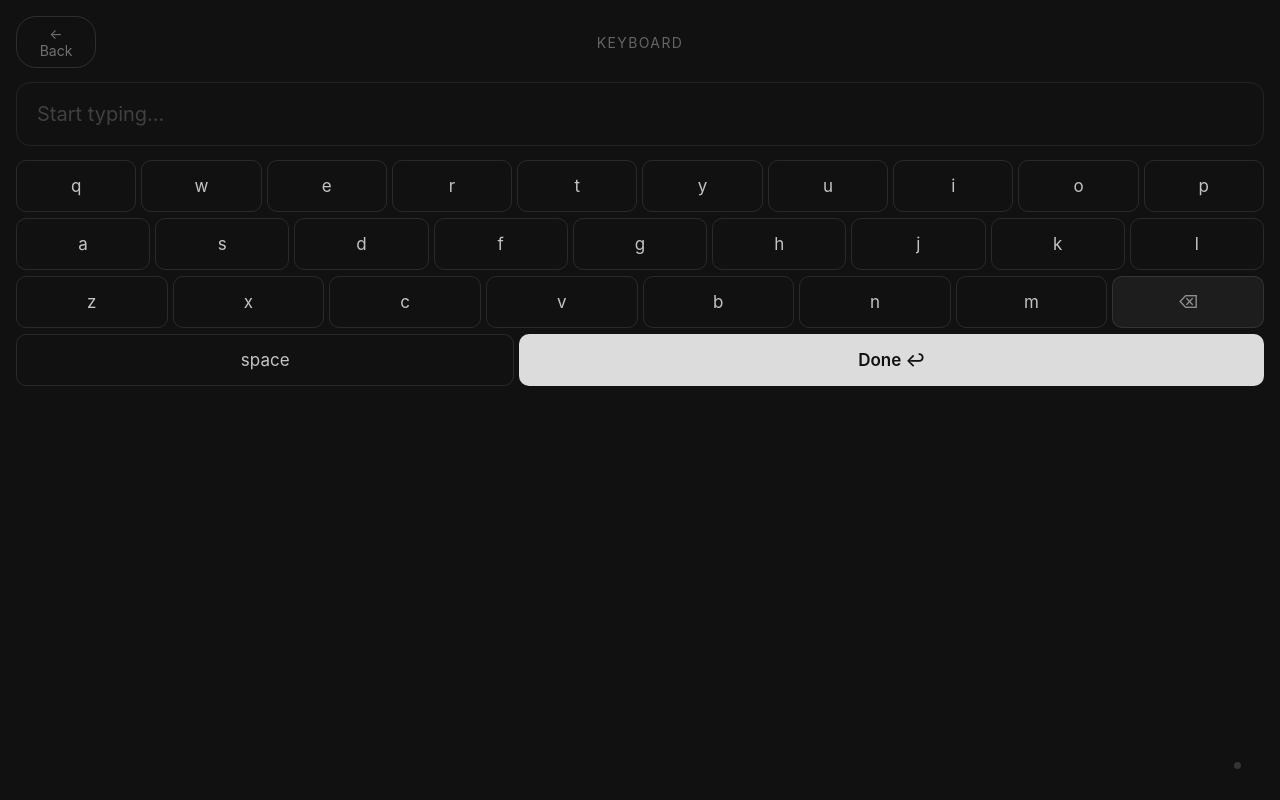
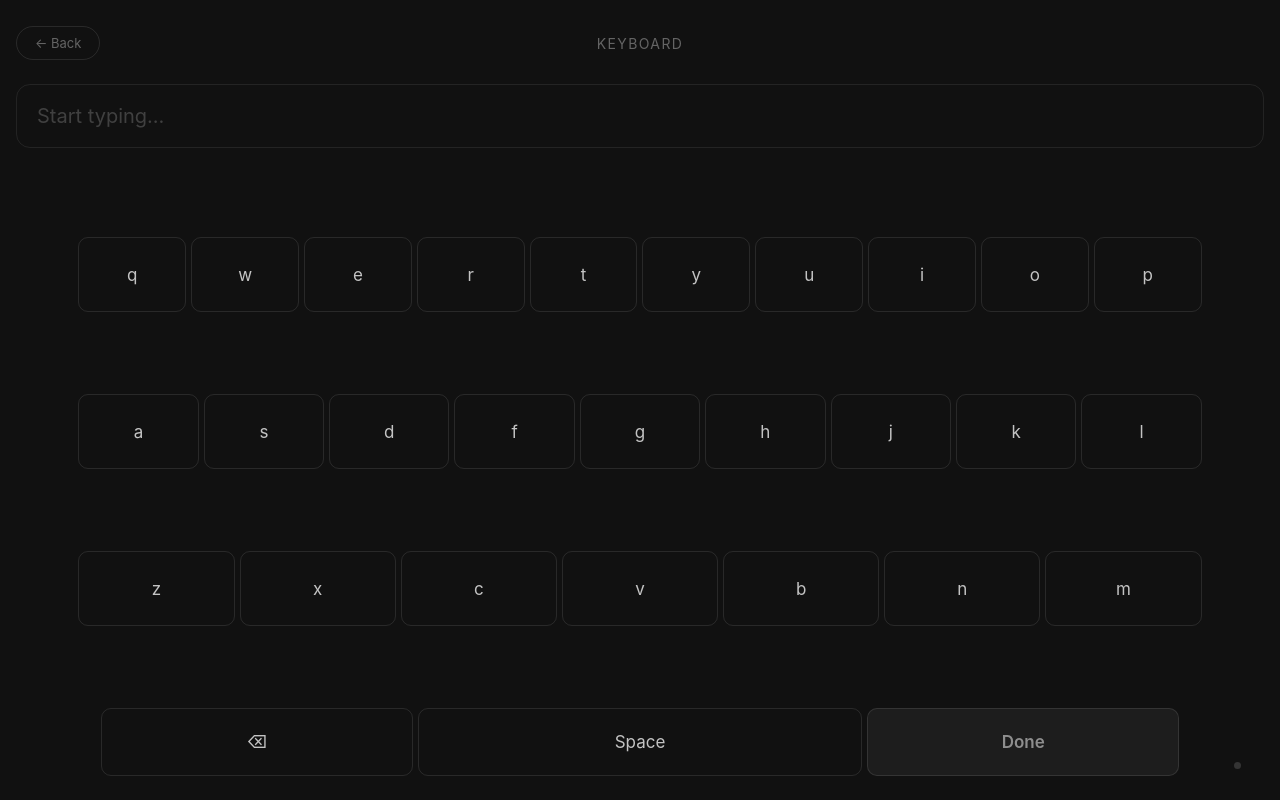
Before and after one commit to alekmiltenov/Voxen, a React (Vite) app in the folder frontend/: page /keyboard in a window 1280 px wide. Built offline with nearby package versions, Linux system fonts and the light colour scheme.

Commit message:
Fix keyboard layout

```diff
--- a/frontend/src/pages/Keyboard.jsx
+++ b/frontend/src/pages/Keyboard.jsx
@@ -7,8 +7,14 @@ import { GazeIndicator } from "../components/EyeTrackingDebug";
 const ROWS = [
   ["Q","W","E","R","T","Y","U","I","O","P"],
   ["A","S","D","F","G","H","J","K","L"],
-  ["Z","X","C","V","B","N","M","⌫"],
+  ["Z","X","C","V","B","N","M"],
 ];
+
+const getBottomRow = (mode) => (
+  (mode === "eyes" || mode === "cnn")
+    ? ["DELETE", "SPACE", "DONE", "TOGGLE_REPEAT"]
+    : ["DELETE", "SPACE", "DONE"]
+);
 
 export default function Keyboard() {
   const navigate      = useNavigate();
@@ -30,6 +36,7 @@ export default function Keyboard() {
   ));
   const [selRow, setSelRow] = useState(0);
   const [selCol, setSelCol] = useState(0);
+  const [hoveredKey, setHoveredKey] = useState(null);
   const modeRef = useRef(mode);
   const eyeHoldRepeatEnabledRef = useRef(eyeHoldRepeatEnabled);
   const selRowRef = useRef(0);
@@ -39,7 +46,7 @@ export default function Keyboard() {
     ROWS[0],
     ROWS[1],
     ROWS[2],
-    (mode === "eyes" || mode === "cnn") ? ["SPACE", "TOGGLE_REPEAT", "DONE"] : ["SPACE", "DONE"],
+    getBottomRow(mode),
   ];
 
   const currentTextWords = () => text.trim().split(/\s+/).filter(Boolean);
@@ -77,13 +84,14 @@ export default function Keyboard() {
   }
 
   function pressKey(key) {
-    if (key === "⌫") setText(t => t.slice(0, -1));
+    if (key === "DELETE") setText(t => t.slice(0, -1));
     else setText(t => t + key.toLowerCase());
   }
 
   function activateSelectedKey(navRows) {
     const key = navRows[selRowRef.current]?.[selColRef.current];
     if (!key) return;
+    if (key === "DELETE") { setText(t => t.slice(0, -1)); return; }
     if (key === "SPACE") { setText(t => t + " "); return; }
     if (key === "TOGGLE_REPEAT") {
       setEyeHoldRepeatEnabled(!eyeHoldRepeatEnabledRef.current);
@@ -106,7 +114,7 @@ export default function Keyboard() {
         ROWS[0],
         ROWS[1],
         ROWS[2],
-        (modeRef.current === "eyes" || modeRef.current === "cnn") ? ["SPACE", "TOGGLE_REPEAT", "DONE"] : ["SPACE", "DONE"],
+        getBottomRow(modeRef.current),
       ];
       const row = selRowRef.current;
       const col = selColRef.current;
@@ -251,18 +259,7 @@ export default function Keyboard() {
           )}
           <span style={s.label}>Keyboard</span>
         </div>
-        <div style={{ width: 80 }} />
       </div>
-
-      {enabled && (
-        <div style={s.headHint}>
-          {mode === "head"
-            ? <>Head control active — tilt <strong>BACK</strong> to return</>
-            : <>Eye control active — look <strong>LEFT</strong> to return</>}
-        </div>
-      )}
-
-      {enabled && <p style={s.stateIndicator}>{eyeStateLabel()}</p>}
 
       <div style={s.display}>
         <span style={text ? s.displayText : s.placeholder}>
@@ -271,46 +268,90 @@ export default function Keyboard() {
       </div>
 
       <div style={s.keysArea}>
+        {enabled && (
+          <div style={s.statusOverlayRow}>
+            <div style={s.headHint}>
+              {mode === "head"
+                ? <>Head control active - tilt <strong>BACK</strong> to return</>
+                : <>Eye control active - look <strong>LEFT</strong> to return</>}
+            </div>
+            <p style={s.stateIndicator}>{eyeStateLabel()}</p>
+          </div>
+        )}
+
         {ROWS.map((row, ri) => (
-          <div key={ri} style={s.row}>
+          <div key={ri} style={{ ...s.row, ...s.letterRow }}>
             {row.map((key, ci) => {
+              const keyId = `key-${ri}-${ci}`;
               const isSelected = enabled && selRow === ri && selCol === ci;
+              const isHovered = !enabled && hoveredKey === keyId;
               return (
                 <button key={`${ri}-${ci}-${key}`}
-                  style={{ ...(key === "⌫" ? { ...s.key, ...s.bsKey } : s.key), ...(isSelected ? s.selectedKey : {}) }}
+                  style={{ ...s.key, ...s.letterKey, ...((isSelected || isHovered) ? s.selectedKey : s.unselectedKey) }}
+                  onMouseEnter={() => setHoveredKey(keyId)}
+                  onMouseLeave={() => setHoveredKey(null)}
                   onClick={() => { setSelection(ri, ci); pressKey(key); }}>
-                  {key === "⌫" ? "⌫" : key.toLowerCase()}
+                  {key.toLowerCase()}
                 </button>
               );
             })}
           </div>
         ))}
 
-        <div style={s.row}>
-          <button style={{ ...s.key, flex: 2, ...(enabled && selRow === 3 && selCol === 0 ? s.selectedKey : {}) }}
-            onClick={() => { setSelection(3, 0); setText(t => t + " "); }}>
-            space
+        <div style={{ ...s.row, ...s.actionRow }}>
+          <button
+            style={{
+              ...s.key,
+              ...s.bsKey,
+              flex: 0.7,
+              ...((enabled && selRow === 3 && selCol === 0) || (!enabled && hoveredKey === "delete")
+                ? s.selectedKey
+                : s.unselectedBackspaceKey),
+            }}
+            onMouseEnter={() => setHoveredKey("delete")}
+            onMouseLeave={() => setHoveredKey(null)}
+            onClick={() => { setSelection(3, 0); setText(t => t.slice(0, -1)); }}>
+            ⌫
           </button>
-          {(mode === "eyes" || mode === "cnn") && (
-            <button style={{ ...s.key, ...(eyeHoldRepeatEnabled ? s.toggleKeyOn : s.toggleKeyOff), flex: 1.2, ...(enabled && selRow === 3 && selCol === 1 ? s.selectedKey : {}) }}
-              onClick={() => { setSelection(3, 1); setEyeHoldRepeatEnabled(!eyeHoldRepeatEnabled); }}>
-              {eyeHoldRepeatEnabled ? "Repeat ON" : "Repeat OFF"}
-            </button>
-          )}
+          <button style={{ ...s.key, flex: 1, ...((enabled && selRow === 3 && selCol === 1) || (!enabled && hoveredKey === "space") ? s.selectedKey : s.unselectedKey) }}
+            onMouseEnter={() => setHoveredKey("space")}
+            onMouseLeave={() => setHoveredKey(null)}
+            onClick={() => { setSelection(3, 1); setText(t => t + " "); }}>
+            Space
+          </button>
           <button
             style={{
               ...s.key,
               ...s.doneKey,
-              flex: (mode === "eyes" || mode === "cnn") ? 1.8 : 3,
-              ...(enabled && selRow === 3 && selCol === ((mode === "eyes" || mode === "cnn") ? 2 : 1) ? s.selectedKey : {}),
+              flex: 0.7,
+              ...((enabled && selRow === 3 && selCol === 2) || (!enabled && hoveredKey === "done")
+                ? s.selectedKey
+                : s.unselectedDoneKey),
             }}
+            onMouseEnter={() => setHoveredKey("done")}
+            onMouseLeave={() => setHoveredKey(null)}
             onClick={() => {
-              setSelection(3, (mode === "eyes" || mode === "cnn") ? 2 : 1);
+              setSelection(3, 2);
               done();
             }}
           >
-            Done ↩
+            Done
           </button>
+          {(mode === "eyes" || mode === "cnn") && (
+            <button style={{
+              ...s.key,
+              ...(eyeHoldRepeatEnabled ? s.toggleKeyOn : s.toggleKeyOff),
+              flex: 1.2,
+              ...((enabled && selRow === 3 && selCol === 3) || (!enabled && hoveredKey === "repeat")
+                ? s.selectedKey
+                : (eyeHoldRepeatEnabled ? s.unselectedToggleOnKey : s.unselectedToggleOffKey)),
+            }}
+              onMouseEnter={() => setHoveredKey("repeat")}
+              onMouseLeave={() => setHoveredKey(null)}
+              onClick={() => { setSelection(3, 3); setEyeHoldRepeatEnabled(!eyeHoldRepeatEnabled); }}>
+              {eyeHoldRepeatEnabled ? "Repeat: ON" : "Repeat: OFF"}
+            </button>
+          )}
         </div>
       </div>
     </div>
@@ -322,7 +363,14 @@ const s = {
     width: "100vw", height: "100vh", background: "#111111",
     display: "flex", flexDirection: "column", padding: "16px", gap: "14px",
   },
-  topBar: { display: "flex", justifyContent: "space-between", alignItems: "center" },
+  topBar: {
+    display: "flex",
+    justifyContent: "center",
+    alignItems: "center",
+    position: "relative",
+    minHeight: "34px",
+    marginTop: "10px",
+  },
   titleCluster: {
     display: "flex",
     alignItems: "center",
@@ -336,9 +384,14 @@ const s = {
     maxWidth: 178,
   },
   pill: {
+    position: "absolute",
+    top: "50%",
+    left: 0,
+    transform: "translateY(-50%)",
     padding: "8px 18px", borderRadius: "20px", background: "transparent",
-    border: "1px solid rgba(255,255,255,0.12)", color: "rgba(255,255,255,0.4)",
-    fontSize: "14px", cursor: "pointer", width: 80,
+    border: "1px solid rgba(255,255,255,0.1)", color: "rgba(255,255,255,0.35)",
+    fontSize: "13px", cursor: "pointer",
+    zIndex: 2,
   },
   label: {
     fontSize: "14px", color: "rgba(255,255,255,0.35)",
@@ -347,53 +400,128 @@ const s = {
   headHint: {
     textAlign: "center", fontSize: 13, color: "rgba(255,255,255,0.25)",
     letterSpacing: "0.04em", padding: "6px 0",
+    whiteSpace: "nowrap",
   },
   stateIndicator: {
     margin: 0,
     textAlign: "center",
     fontSize: 12,
-    color: "rgba(134,239,172,0.9)",
+    color: "rgba(255,255,255,0.25)",
     letterSpacing: "0.06em",
     textTransform: "uppercase",
+    whiteSpace: "nowrap",
   },
   display: {
+    marginTop: "10px",
     minHeight: "64px", padding: "14px 20px", borderRadius: "14px",
     border: "1px solid rgba(255,255,255,0.08)", display: "flex", alignItems: "center",
   },
   displayText: { fontSize: "26px", fontWeight: "300", color: "#ffffff" },
   placeholder: { fontSize: "20px", color: "rgba(255,255,255,0.2)" },
-  keysArea: { display: "flex", flexDirection: "column", gap: "6px", flex: 1 },
+  keysArea: {
+    display: "flex",
+    flexDirection: "column",
+    flex: 1,
+    minHeight: 0,
+    width: "90%",
+    alignSelf: "center",
+    marginTop: "75px",
+    marginBottom: "8px",
+    justifyContent: "space-between",
+    position: "relative",
+  },
+  statusOverlayRow: {
+    position: "absolute",
+    top: "-48px",
+    left: "50%",
+    transform: "translateX(-50%)",
+    width: "96%",
+    display: "flex",
+    alignItems: "center",
+    justifyContent: "space-between",
+    zIndex: 3,
+    pointerEvents: "none",
+  },
   row: { display: "flex", gap: "5px" },
+  actionRow: {
+    width: "96%",
+    alignSelf: "center",
+  },
+  letterRow: {
+    width: "100%",
+    alignSelf: "center",
+  },
   key: {
-    flex: 1, padding: "0", height: "52px", borderRadius: "10px",
+    flex: 1, padding: "0", height: "68px", borderRadius: "10px",
     background: "transparent", border: "1px solid rgba(255,255,255,0.1)",
     color: "rgba(255,255,255,0.75)", fontSize: "17px", cursor: "pointer", transition: "background 0.1s",
   },
-  bsKey: { background: "rgba(255,255,255,0.05)", color: "rgba(255,255,255,0.5)" },
+  unselectedKey: {
+    borderColor: "rgba(255,255,255,0.1)",
+    background: "transparent",
+    color: "rgba(255,255,255,0.75)",
+    fontWeight: "400",
+    boxShadow: "none",
+    transform: "none",
+  },
+  letterKey: {
+    height: "75px",
+  },
+  bsKey: { background: "transparent", color: "rgba(255,255,255,0.75)" },
+  unselectedBackspaceKey: {
+    borderColor: "rgba(255,255,255,0.1)",
+    background: "transparent",
+    color: "rgba(255,255,255,0.75)",
+    fontWeight: "400",
+    boxShadow: "none",
+    transform: "none",
+  },
   doneKey: {
-    background: "rgba(255,255,255,0.85)", border: "none", color: "#111111",
+    background: "rgba(255,255,255,0.05)", border: "1px solid rgba(255,255,255,0.1)", color: "rgba(255,255,255,0.5)",
     fontWeight: "600", transition: "background 0.1s",
   },
+  unselectedDoneKey: {
+    borderColor: "rgba(255,255,255,0.1)",
+    background: "rgba(255,255,255,0.05)",
+    color: "rgba(255,255,255,0.5)",
+    fontWeight: "600",
+    boxShadow: "none",
+    transform: "none",
+  },
   toggleKeyOn: {
-    background: "rgba(34,197,94,0.16)",
-    border: "1px solid rgba(34,197,94,0.45)",
-    color: "rgba(187,247,208,0.98)",
+    background: "rgba(255,255,255,0.05)",
+    border: "1px solid rgba(255,255,255,0.1)",
+    color: "rgba(255,255,255,0.5)",
     fontWeight: "700",
     transition: "background 0.15s ease",
   },
+  unselectedToggleOnKey: {
+    borderColor: "rgba(255,255,255,0.1)",
+    background: "rgba(255,255,255,0.05)",
+    color: "rgba(255,255,255,0.5)",
+    fontWeight: "700",
+    boxShadow: "none",
+    transform: "none",
+  },
   toggleKeyOff: {
-    background: "rgba(148,163,184,0.14)",
-    border: "1px solid rgba(148,163,184,0.35)",
-    color: "rgba(226,232,240,0.95)",
+    background: "rgba(255,255,255,0.05)",
+    border: "1px solid rgba(255,255,255,0.1)",
+    color: "rgba(255,255,255,0.5)",
     fontWeight: "600",
     transition: "background 0.15s ease",
   },
+  unselectedToggleOffKey: {
+    borderColor: "rgba(255,255,255,0.1)",
+    background: "rgba(255,255,255,0.05)",
+    color: "rgba(255,255,255,0.5)",
+    fontWeight: "600",
+    boxShadow: "none",
+    transform: "none",
+  },
   selectedKey: {
-    borderColor: "rgba(34,197,94,1)",
-    boxShadow: "0 0 0 3px rgba(34,197,94,0.35)",
-    background: "rgba(34,197,94,0.20)",
-    color: "#ffffff",
-    transform: "scale(1.05)",
-    fontWeight: "700",
+    borderColor: "rgba(255,255,255,0.35)",
+    background: "rgba(255,255,255,0.14)",
+    color: "rgba(255,255,255,0.98)",
+    fontWeight: "600",
   },
 };
```
